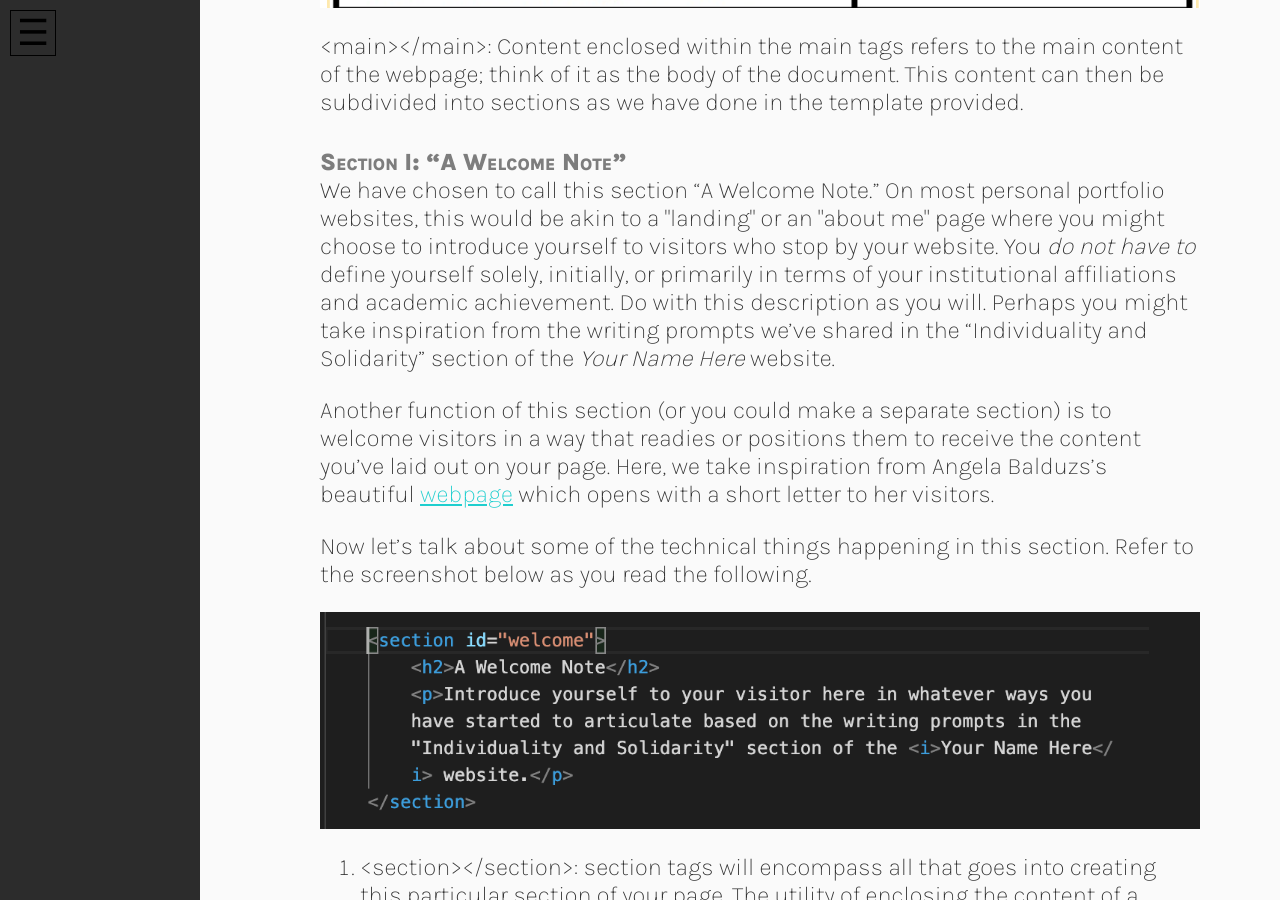
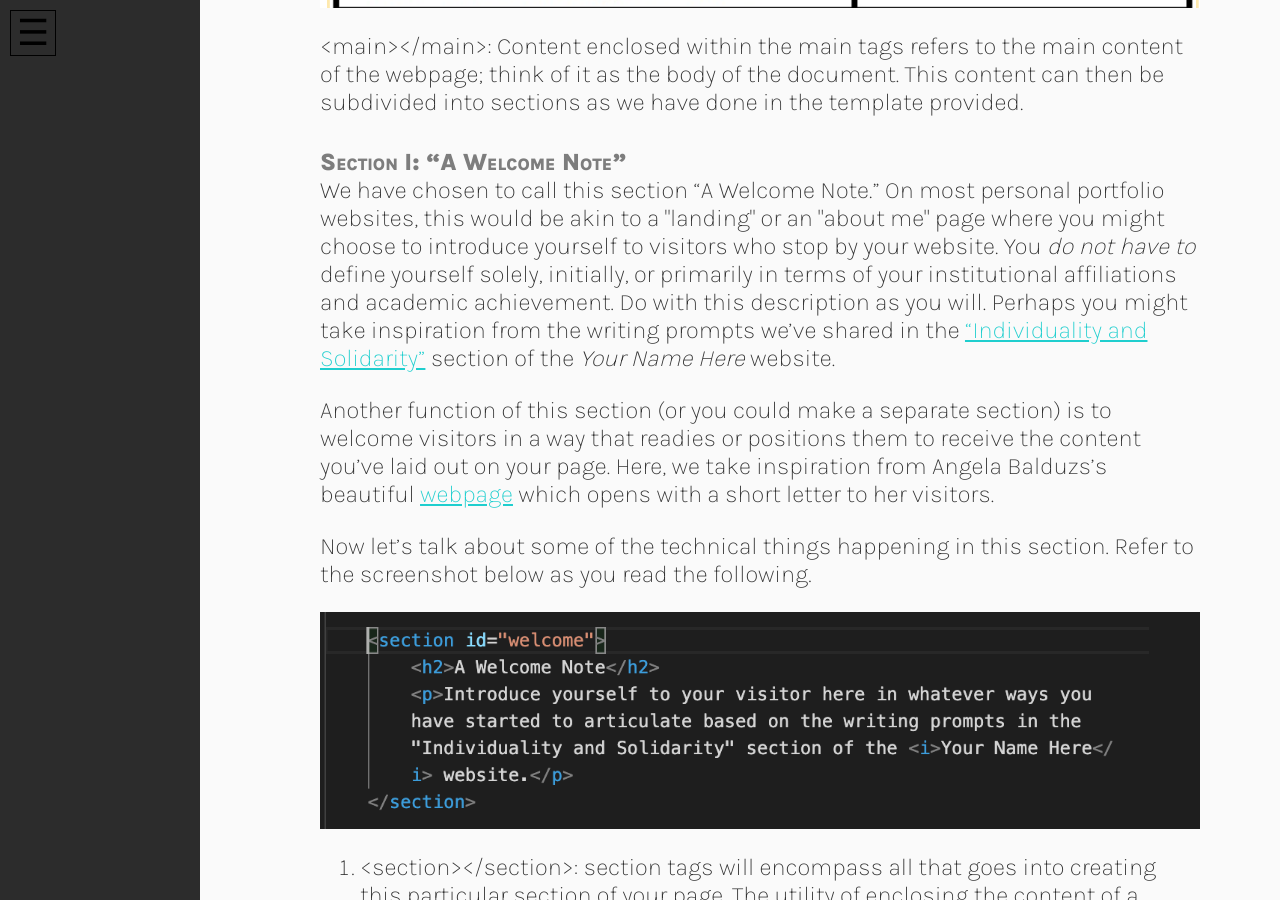
Before and after one commit to scholarslab/brackets, a Jekyll site: the page built from html-tutorial.html, in a window 1280 px wide and 900 px high, scrolled down 5114 px. Built offline with Jekyll 4.4.1, drawn with Linux system fonts in a browser that asks for light colours; some of the changed lines change nothing that is shown.

Commit message:
adds link to I&S

```diff
--- a/html-tutorial.html
+++ b/html-tutorial.html
@@ -65,7 +65,7 @@ title: HTML Tutorial
 
 <h4>Section I: “A Welcome Note”</h4>
 
-<p>We have chosen to call this section “A Welcome Note.” On most personal portfolio websites, this would be akin to a "landing" or an "about me" page where you might choose to introduce yourself to visitors who stop by your website. You <i>do not have to</i> define yourself solely, initially, or primarily in terms of your institutional affiliations and academic achievement. Do with this description as you will. Perhaps you might take inspiration from the writing prompts we’ve shared in the “Individuality and Solidarity” section of the <i>Your Name Here</i> website.</p>
+<p>We have chosen to call this section “A Welcome Note.” On most personal portfolio websites, this would be akin to a "landing" or an "about me" page where you might choose to introduce yourself to visitors who stop by your website. You <i>do not have to</i> define yourself solely, initially, or primarily in terms of your institutional affiliations and academic achievement. Do with this description as you will. Perhaps you might take inspiration from the writing prompts we’ve shared in the <a href="https://brackets.scholarslab.org/individuality-solidarity/">“Individuality and Solidarity”</a> section of the <i>Your Name Here</i> website.</p>
 
 <p>Another function of this section (or you could make a separate section) is to welcome visitors in a way that readies or positions them to receive the content you’ve laid out on your page. Here, we take inspiration from Angela Balduzs’s beautiful <a href="https://www.angelainezbaldus.com/">webpage</a> which opens with a short letter to her visitors.</p>
 
```
